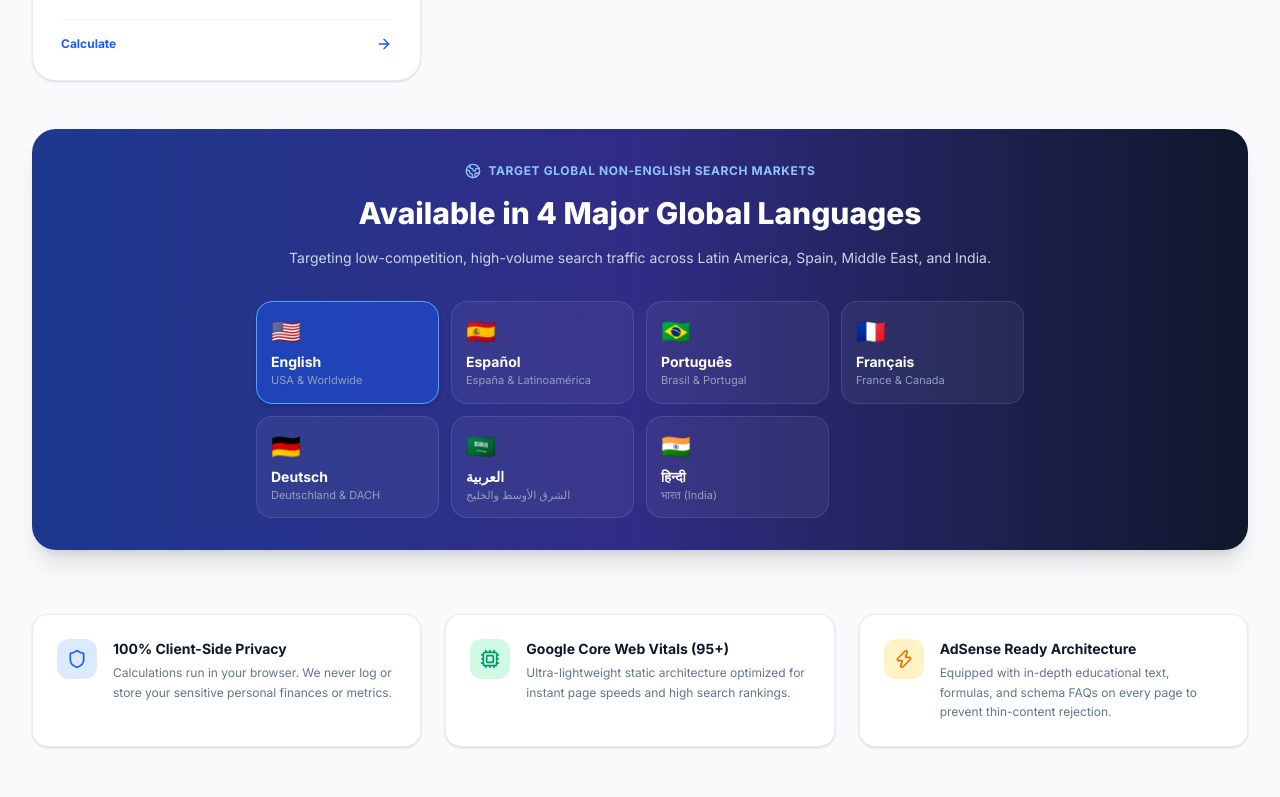
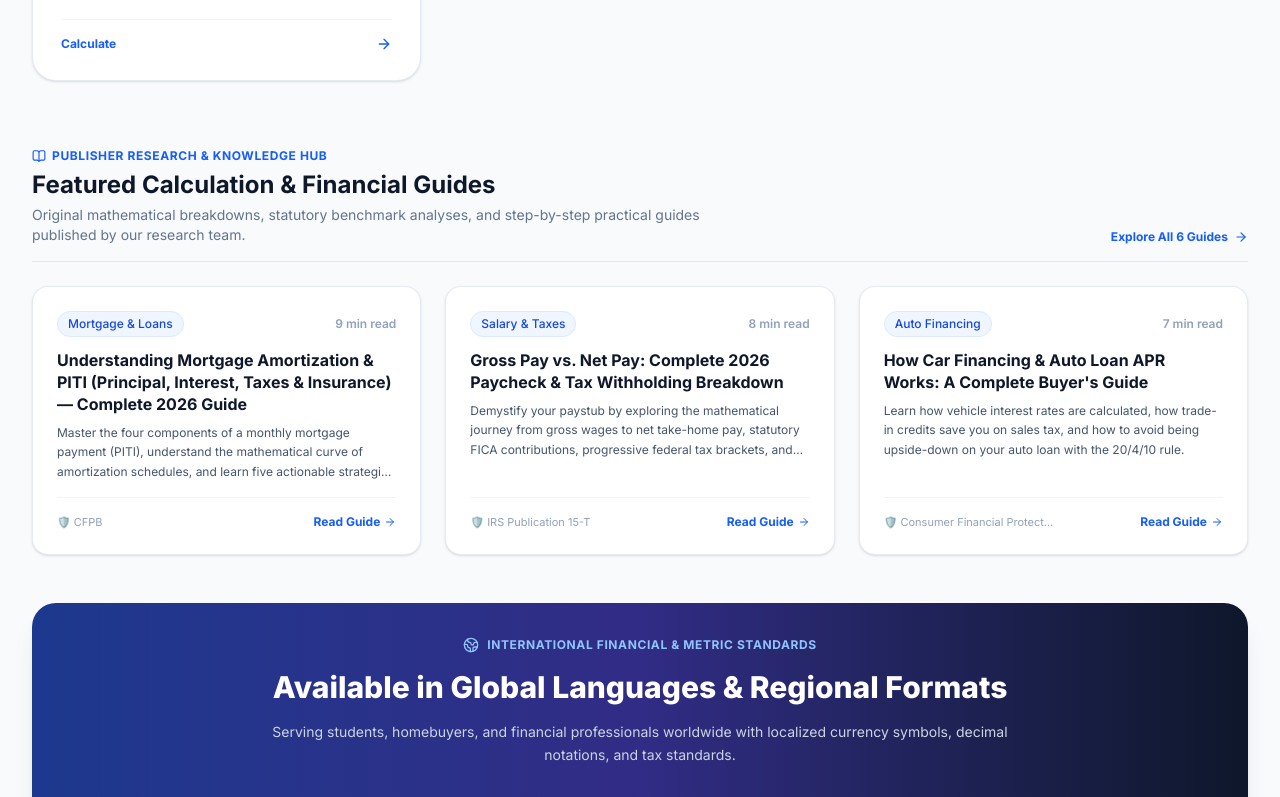
Before and after one commit to Merazul1/calculator-app, a React (Vite) app: page / in a window 1280 px wide. Shown: the part 1460-2257 px from the top of the page. Built offline with nearby package versions, Linux system fonts and the light colour scheme.

Commit message:
fix(adsense): add featured educational guides, clean up internal copy, and resolve prerender duplicate h1

```diff
--- a/index.html
+++ b/index.html
@@ -138,9 +138,9 @@
             </div>
 
             <div style="padding: 1.5rem; background: #ffffff; border: 1px solid #e2e8f0; border-radius: 1rem;">
-              <h3 style="font-size: 1.125rem; font-weight: 700; margin-bottom: 0.5rem;"><a href="/loan" style="color: #2563eb; text-decoration: none;">Mortgage Cost Estimator &amp; Loan Calculator</a></h3>
-              <p style="font-size: 0.875rem; color: #475569; margin-bottom: 0.75rem;">Compute monthly mortgage payments (PITI) factoring in down payments, property taxes, homeowners hazard insurance, interest rates, and full yearly amortization schedules.</p>
-              <a href="/loan" style="font-size: 0.8125rem; font-weight: 600; color: #2563eb;">Use Mortgage Calculator &rarr;</a>
+              <h3 style="font-size: 1.125rem; font-weight: 700; margin-bottom: 0.5rem;"><a href="/loan" style="color: #2563eb; text-decoration: none;">Loan Calculator &amp; Mortgage Payment Estimator</a></h3>
+              <p style="font-size: 0.875rem; color: #475569; margin-bottom: 0.75rem;">Compute monthly loan and mortgage payments (PITI) factoring in down payments, property taxes, homeowners hazard insurance, interest rates, and full yearly amortization schedules.</p>
+              <a href="/loan" style="font-size: 0.8125rem; font-weight: 600; color: #2563eb;">Use Loan Calculator &rarr;</a>
             </div>
 
             <div style="padding: 1.5rem; background: #ffffff; border: 1px solid #e2e8f0; border-radius: 1rem;">
@@ -171,6 +171,56 @@
               <h3 style="font-size: 1.125rem; font-weight: 700; margin-bottom: 0.5rem;"><a href="/percentage" style="color: #2563eb; text-decoration: none;">Percentage &amp; Discount Calculator</a></h3>
               <p style="font-size: 0.875rem; color: #475569; margin-bottom: 0.75rem;">Fast 3-in-1 math tool to solve percentage of a number, percentage increase or decrease, and retail shopping markdowns with sales tax.</p>
               <a href="/percentage" style="font-size: 0.8125rem; font-weight: 600; color: #2563eb;">Use Percentage Calculator &rarr;</a>
+            </div>
+          </div>
+        </section>
+
+        <!-- Featured Educational Guides for Editorial Depth & E-E-A-T Standards -->
+        <section style="margin-bottom: 2.5rem;">
+          <div style="display: flex; justify-content: space-between; align-items: flex-end; margin-bottom: 1.25rem; flex-wrap: wrap; gap: 0.5rem;">
+            <div>
+              <span style="font-size: 0.75rem; font-weight: 700; color: #2563eb; text-transform: uppercase; letter-spacing: 0.05em;">Publisher Research &amp; Knowledge Hub</span>
+              <h2 style="font-size: 1.5rem; font-weight: 700; color: #0f172a; margin-top: 0.25rem; margin-bottom: 0.25rem;">Featured Educational Guides &amp; Research</h2>
+              <p style="font-size: 0.875rem; color: #64748b; margin: 0;">Original mathematical breakdowns, statutory benchmark analyses, and comprehensive financial guides.</p>
+            </div>
+            <a href="/guides" style="font-size: 0.875rem; font-weight: 600; color: #2563eb; text-decoration: none;">Explore All Educational Guides &rarr;</a>
+          </div>
+
+          <div style="display: grid; grid-template-columns: repeat(auto-fit, minmax(320px, 1fr)); gap: 1.5rem;">
+            <div style="padding: 1.5rem; background: #ffffff; border: 1px solid #e2e8f0; border-radius: 1rem; display: flex; flex-direction: column; justify-content: space-between;">
+              <div>
+                <div style="font-size: 0.75rem; font-weight: 700; color: #4f46e5; text-transform: uppercase; margin-bottom: 0.35rem;">Mortgage &amp; Loans &bull; 9 min read</div>
+                <h3 style="font-size: 1.05rem; font-weight: 700; margin-bottom: 0.5rem;"><a href="/guides/mortgage-amortization-piti-guide" style="color: #0f172a; text-decoration: none;">Understanding Mortgage Amortization &amp; PITI — Complete 2026 Guide</a></h3>
+                <p style="font-size: 0.875rem; color: #475569; margin-bottom: 1rem; line-height: 1.5;">Master the four pillars of a home payment (PITI), amortization mathematical curves, and actionable strategies to save tens of thousands in lifetime interest.</p>
+              </div>
+              <div style="border-top: 1px solid #f1f5f9; padding-top: 0.75rem; display: flex; justify-content: space-between; align-items: center; font-size: 0.75rem; color: #64748b;">
+                <span>🛡️ CFPB Benchmark Guidelines</span>
+                <a href="/guides/mortgage-amortization-piti-guide" style="font-weight: 600; color: #2563eb; text-decoration: none;">Read Guide &rarr;</a>
+              </div>
+            </div>
+
+            <div style="padding: 1.5rem; background: #ffffff; border: 1px solid #e2e8f0; border-radius: 1rem; display: flex; flex-direction: column; justify-content: space-between;">
+              <div>
+                <div style="font-size: 0.75rem; font-weight: 700; color: #166534; text-transform: uppercase; margin-bottom: 0.35rem;">Salary &amp; Taxes &bull; 10 min read</div>
+                <h3 style="font-size: 1.05rem; font-weight: 700; margin-bottom: 0.5rem;"><a href="/guides/gross-vs-net-salary-guide" style="color: #0f172a; text-decoration: none;">Gross vs. Net Salary: Paychecks, FICA, Federal Taxes &amp; Deductions</a></h3>
+                <p style="font-size: 0.875rem; color: #475569; margin-bottom: 1rem; line-height: 1.5;">Comprehensive breakdown of IRS Publication 15-T, FICA payroll withholdings, pre-tax deductions, and take-home pay calculations.</p>
+              </div>
+              <div style="border-top: 1px solid #f1f5f9; padding-top: 0.75rem; display: flex; justify-content: space-between; align-items: center; font-size: 0.75rem; color: #64748b;">
+                <span>🛡️ IRS Publication 15-T Standards</span>
+                <a href="/guides/gross-vs-net-salary-guide" style="font-weight: 600; color: #2563eb; text-decoration: none;">Read Guide &rarr;</a>
+              </div>
+            </div>
+
+            <div style="padding: 1.5rem; background: #ffffff; border: 1px solid #e2e8f0; border-radius: 1rem; display: flex; flex-direction: column; justify-content: space-between;">
+              <div>
+                <div style="font-size: 0.75rem; font-weight: 700; color: #9a3412; text-transform: uppercase; margin-bottom: 0.35rem;">Auto Financing &bull; 8 min read</div>
+                <h3 style="font-size: 1.05rem; font-weight: 700; margin-bottom: 0.5rem;"><a href="/guides/auto-loan-financing-guide" style="color: #0f172a; text-decoration: none;">How Auto Loan Financing Works: APR, Terms, Down Payments &amp; Trade-Ins</a></h3>
+                <p style="font-size: 0.875rem; color: #475569; margin-bottom: 1rem; line-height: 1.5;">Calculate the true cost of vehicle financing, dealer doc fees, trade-in positive/negative equity, and compare 36 to 72 month financing terms.</p>
+              </div>
+              <div style="border-top: 1px solid #f1f5f9; padding-top: 0.75rem; display: flex; justify-content: space-between; align-items: center; font-size: 0.75rem; color: #64748b;">
+                <span>🛡️ Federal Reserve Credit Benchmarks</span>
+                <a href="/guides/auto-loan-financing-guide" style="font-weight: 600; color: #2563eb; text-decoration: none;">Read Guide &rarr;</a>
+              </div>
             </div>
           </div>
         </section>
--- a/scripts/prerender.mjs
+++ b/scripts/prerender.mjs
@@ -79,7 +79,7 @@ const TOOLS = [
     metaDesc: 'Free loan calculator to compute monthly mortgage and loan payments with taxes, insurance, down payment, interest rates, and full amortization schedule.',
     badge: 'High Precision Loan & Mortgage Tool',
     introParagraphs: [
-      'Estimating your total monthly homeownership cost is the most critical step before shopping for real estate or negotiating a home loan. Our free Mortgage Cost Estimator and Loan Calculator allows you to compute your exact monthly mortgage payment, factoring in principal, interest, property taxes, homeowners insurance (hazard insurance), and private mortgage insurance (PMI).',
+      'Estimating your total monthly homeownership cost is the most critical step before shopping for real estate or negotiating a home loan. Our free Loan Calculator and Mortgage Payment Estimator allows you to compute your exact monthly mortgage payment, factoring in principal, interest, property taxes, homeowners insurance (hazard insurance), and private mortgage insurance (PMI).',
       'Whether you are computing down payment options for a first-time home purchase, evaluating a 15-year vs. 30-year fixed loan, or calculating amortization payoff schedules, this comprehensive simulator gives you full financial clarity.'
     ],
     howItWorksTitle: 'How to Compute Your Mortgage & Loan Payment',
@@ -353,7 +353,7 @@ const GUIDES = [
     author: 'SmartCalcLab Financial Analysis Team',
     reviewedBy: 'CFPB & Federal Reserve Benchmark Guidelines',
     toolPath: '/loan',
-    toolName: 'Mortgage Cost Estimator & Loan Calculator',
+    toolName: 'Loan Calculator & Mortgage Payment Estimator',
     summary: 'Master the four components of a monthly mortgage payment (PITI), understand the mathematical curve of amortization schedules, and learn five actionable strategies to save tens of thousands in lifetime interest charges.',
     paragraphs: [
       'When purchasing residential real estate, many first-time homebuyers mistakenly focus solely on the principal and interest quoted by their lender. In reality, your actual monthly housing expense consists of four distinct pillars known in the banking industry as PITI: Principal, Interest, Property Taxes, and Homeowners Insurance.',
@@ -457,6 +457,18 @@ const GUIDES = [
     ]
   }
 ]
+
+function replaceRoot(html, innerContent) {
+  const rootStart = html.indexOf('<div id="root">')
+  const bodyEnd = html.lastIndexOf('</body>')
+  if (rootStart !== -1 && bodyEnd !== -1) {
+    const lastDiv = html.lastIndexOf('</div>', bodyEnd)
+    if (lastDiv !== -1 && lastDiv > rootStart) {
+      return html.slice(0, rootStart) + `<div id="root">${innerContent}</div>` + html.slice(lastDiv + 6)
+    }
+  }
+  return html
+}
 
 console.log('[prerender] Starting static pre-rendering...')
 
@@ -700,8 +712,7 @@ for (const tool of TOOLS) {
   const jsonLdRegex = /<script type="application\/ld\+json">[\s\S]*?<\/script>/
   html = html.replace(jsonLdRegex, `<script type="application/ld+json">\n${JSON.stringify(faqSchema, null, 2)}\n    </script>`)
 
-  const rootRegex = /<div id="root">[\s\S]*?<\/div>/
-  html = html.replace(rootRegex, `<div id="root">${contentHtml}</div>`)
+  html = replaceRoot(html, contentHtml)
 
   const targetDir = path.resolve(distDir, tool.key)
   if (!fs.existsSync(targetDir)) {
@@ -755,8 +766,7 @@ for (const page of LEGAL_PAGES) {
       </footer>
   `
 
-  const rootRegex = /<div id="root">[\s\S]*?<\/div>/
-  html = html.replace(rootRegex, `<div id="root">${fullLegalHtml}</div>`)
+  html = replaceRoot(html, fullLegalHtml)
 
   const targetDir = path.resolve(distDir, page.key)
   if (!fs.existsSync(targetDir)) {
@@ -854,8 +864,7 @@ for (const page of LEGAL_PAGES) {
       </footer>
   `
 
-  const rootRegex = /<div id="root">[\s\S]*?<\/div>/
-  html = html.replace(rootRegex, `<div id="root">${hubHtml}</div>`)
+  html = replaceRoot(html, hubHtml)
 
   const targetDir = path.resolve(distDir, 'guides')
   if (!fs.existsSync(targetDir)) {
@@ -961,8 +970,7 @@ for (const guide of GUIDES) {
       </footer>
   `
 
-  const rootRegex = /<div id="root">[\s\S]*?<\/div>/
-  html = html.replace(rootRegex, `<div id="root">${guideHtml}</div>`)
+  html = replaceRoot(html, guideHtml)
 
   const guideDir = path.resolve(distDir, 'guides', guide.slug)
   if (!fs.existsSync(guideDir)) {
@@ -1351,8 +1359,7 @@ for (const p of MULTILINGUAL_PAGES) {
   const jsonLdRegex = /<script type="application\/ld\+json">[\s\S]*?<\/script>/
   html = html.replace(jsonLdRegex, `<script type="application/ld+json">\n${JSON.stringify(multiFaqSchema, null, 2)}\n    </script>`)
 
-  const rootRegex = /<div id="root">[\s\S]*?<\/div>/
-  html = html.replace(rootRegex, `<div id="root">${multiContentHtml}</div>`)
+  html = replaceRoot(html, multiContentHtml)
 
   const fileName = `${p.toolKey}-${p.lang}.html`
   fs.writeFileSync(path.resolve(distDir, fileName), html, 'utf-8')
--- a/src/App.tsx
+++ b/src/App.tsx
@@ -267,6 +267,8 @@ export default function App() {
             currentLang={currentLang}
             onSelectTool={handleNavigate}
             onSelectLang={setCurrentLang}
+            onSelectGuide={handleSelectGuide}
+            onNavigate={handleNavigate}
           />
         )}
 
--- a/src/components/HomePage.tsx
+++ b/src/components/HomePage.tsx
@@ -1,17 +1,26 @@
 import React, { useState } from 'react';
-import { ToolId, Language } from '../types';
+import { ToolId, Language, PageId } from '../types';
 import { TRANSLATIONS, LANGUAGES } from '../translations';
+import { GUIDES } from '../data/guides';
 import { ToolCard } from './ToolCard';
 import { AdSlot } from './AdSlot';
-import { Search, Sparkles, Shield, Cpu, Zap, Globe2 } from 'lucide-react';
+import { Search, Sparkles, Shield, Cpu, Zap, Globe2, BookOpen, ArrowRight, Award } from 'lucide-react';
 
 interface HomePageProps {
   currentLang: Language;
   onSelectTool: (id: ToolId) => void;
   onSelectLang: (lang: Language) => void;
+  onSelectGuide?: (slug: string) => void;
+  onNavigate?: (page: PageId) => void;
 }
 
-export const HomePage: React.FC<HomePageProps> = ({ currentLang, onSelectTool, onSelectLang }) => {
+export const HomePage: React.FC<HomePageProps> = ({
+  currentLang,
+  onSelectTool,
+  onSelectLang,
+  onSelectGuide,
+  onNavigate,
+}) => {
   const t = TRANSLATIONS[currentLang];
   const [searchQuery, setSearchQuery] = useState('');
   const [selectedCategory, setSelectedCategory] = useState<'all' | 'finance' | 'health' | 'daily'>('all');
@@ -122,6 +131,70 @@ export const HomePage: React.FC<HomePageProps> = ({ currentLang, onSelectTool, o
         )}
       </section>
 
+      {/* Featured Educational Guides & Research Hub */}
+      <section className="space-y-6 pt-4">
+        <div className="flex flex-col sm:flex-row sm:items-end justify-between gap-4 border-b border-slate-200 dark:border-slate-800 pb-4">
+          <div>
+            <div className="inline-flex items-center gap-1.5 text-xs font-bold text-blue-600 dark:text-blue-400 uppercase tracking-wider mb-1">
+              <BookOpen className="w-3.5 h-3.5" />
+              <span>Publisher Research &amp; Knowledge Hub</span>
+            </div>
+            <h2 className="text-2xl font-bold text-slate-900 dark:text-white">
+              Featured Calculation &amp; Financial Guides
+            </h2>
+            <p className="text-xs sm:text-sm text-slate-500 dark:text-slate-400 mt-1 max-w-2xl">
+              Original mathematical breakdowns, statutory benchmark analyses, and step-by-step practical guides published by our research team.
+            </p>
+          </div>
+          {onNavigate && (
+            <button
+              onClick={() => onNavigate('guides')}
+              className="inline-flex items-center gap-1.5 text-xs font-bold text-blue-600 dark:text-blue-400 hover:text-blue-700 dark:hover:text-blue-300 transition-colors whitespace-nowrap cursor-pointer"
+            >
+              <span>Explore All {GUIDES.length} Guides</span>
+              <ArrowRight className="w-3.5 h-3.5" />
+            </button>
+          )}
+        </div>
+
+        <div className="grid grid-cols-1 md:grid-cols-2 lg:grid-cols-3 gap-6">
+          {GUIDES.slice(0, 3).map((guide) => (
+            <article
+              key={guide.slug}
+              className="flex flex-col justify-between p-6 rounded-2xl bg-white dark:bg-slate-900 border border-slate-200/80 dark:border-slate-800 shadow-sm hover:shadow-md hover:border-blue-300 dark:hover:border-blue-700 transition-all group"
+            >
+              <div>
+                <div className="flex items-center justify-between text-xs font-semibold text-slate-400 dark:text-slate-500 mb-3">
+                  <span className="px-2.5 py-1 rounded-full bg-blue-50 dark:bg-blue-950/60 text-blue-700 dark:text-blue-300 border border-blue-100 dark:border-blue-900 font-medium">
+                    {guide.category}
+                  </span>
+                  <span>{guide.readTime}</span>
+                </div>
+                <h3 className="text-base font-bold text-slate-900 dark:text-white group-hover:text-blue-600 dark:group-hover:text-blue-400 transition-colors mb-2 leading-snug">
+                  {guide.title}
+                </h3>
+                <p className="text-xs text-slate-600 dark:text-slate-300 leading-relaxed line-clamp-3 mb-4">
+                  {guide.summary}
+                </p>
+              </div>
+
+              <div className="pt-4 border-t border-slate-100 dark:border-slate-800 flex items-center justify-between text-xs">
+                <span className="text-[11px] text-slate-400 truncate max-w-[170px]">
+                  🛡️ {guide.reviewedBy.split('&')[0]}
+                </span>
+                <button
+                  onClick={() => onSelectGuide ? onSelectGuide(guide.slug) : (onNavigate && onNavigate('guides'))}
+                  className="font-bold text-blue-600 dark:text-blue-400 hover:underline inline-flex items-center gap-1 cursor-pointer"
+                >
+                  <span>Read Guide</span>
+                  <ArrowRight className="w-3 h-3" />
+                </button>
+              </div>
+            </article>
+          ))}
+        </div>
+      </section>
+
       {/* Middle AdSlot */}
       <AdSlot currentLang={currentLang} format="in-article" />
 
@@ -130,13 +203,13 @@ export const HomePage: React.FC<HomePageProps> = ({ currentLang, onSelectTool, o
         <div className="max-w-3xl mx-auto text-center space-y-4">
           <div className="inline-flex items-center gap-2 text-blue-300 text-xs font-bold uppercase tracking-wider">
             <Globe2 className="w-4 h-4" />
-            <span>Target Global Non-English Search Markets</span>
+            <span>International Financial &amp; Metric Standards</span>
           </div>
           <h3 className="text-2xl sm:text-3xl font-extrabold text-white">
-            Available in 4 Major Global Languages
+            Available in Global Languages &amp; Regional Formats
           </h3>
           <p className="text-xs sm:text-sm text-slate-300 leading-relaxed">
-            Targeting low-competition, high-volume search traffic across Latin America, Spain, Middle East, and India.
+            Serving students, homebuyers, and financial professionals worldwide with localized currency symbols, decimal notations, and tax standards.
           </p>
 
           <div className="grid grid-cols-2 sm:grid-cols-4 gap-3 pt-4">
@@ -191,14 +264,14 @@ export const HomePage: React.FC<HomePageProps> = ({ currentLang, onSelectTool, o
 
         <div className="p-6 rounded-2xl bg-white dark:bg-slate-900 border border-slate-200/80 dark:border-slate-800 shadow-sm flex items-start gap-4">
           <div className="w-10 h-10 rounded-xl bg-amber-100 dark:bg-amber-950 text-amber-600 dark:text-amber-400 flex items-center justify-center flex-shrink-0">
-            <Zap className="w-5 h-5" />
+            <Award className="w-5 h-5" />
           </div>
           <div>
             <h4 className="font-bold text-slate-900 dark:text-white text-sm mb-1">
-              AdSense Ready Architecture
+              Statutory Accuracy &amp; Standards
             </h4>
             <p className="text-xs text-slate-500 dark:text-slate-400 leading-relaxed">
-              Equipped with in-depth educational text, formulas, and schema FAQs on every page to prevent thin-content rejection.
+              Every formula is cross-referenced with official standards from the CFPB, IRS Publication 15-T, and World Health Organization guidelines.
             </p>
           </div>
         </div>
--- a/src/data/guides.ts
+++ b/src/data/guides.ts
@@ -36,7 +36,7 @@ export const GUIDES: GuideArticle[] = [
     author: 'SmartCalcLab Financial Analysis Team',
     reviewedBy: 'CFPB & Federal Reserve Benchmark Guidelines',
     toolPath: '/loan',
-    toolName: 'Mortgage Cost Estimator & Loan Calculator',
+    toolName: 'Loan Calculator & Mortgage Payment Estimator',
     summary: 'Master the four components of a monthly mortgage payment (PITI), understand the mathematical curve of amortization schedules, and learn five actionable strategies to save tens of thousands in lifetime interest charges.',
     sections: [
       {
```
